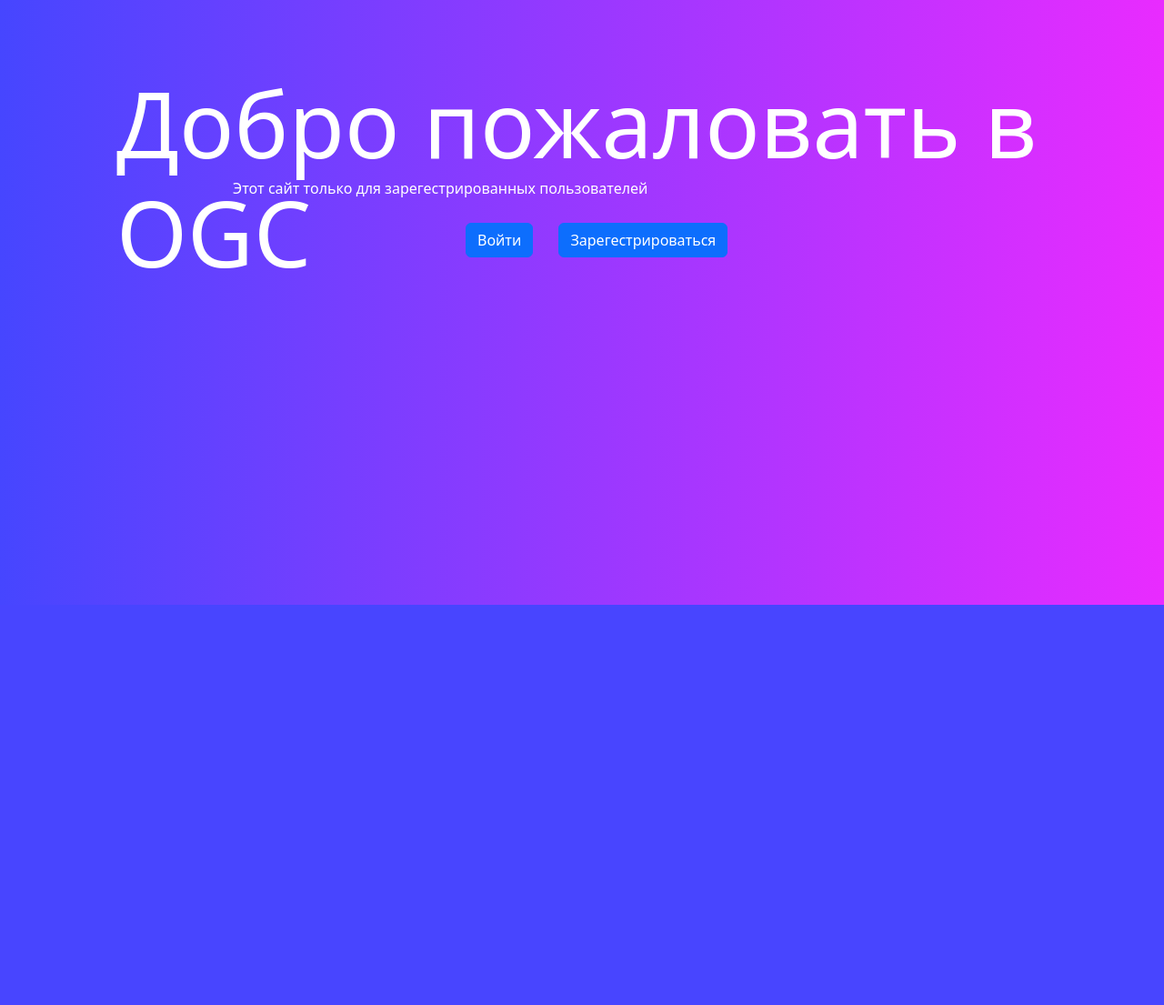
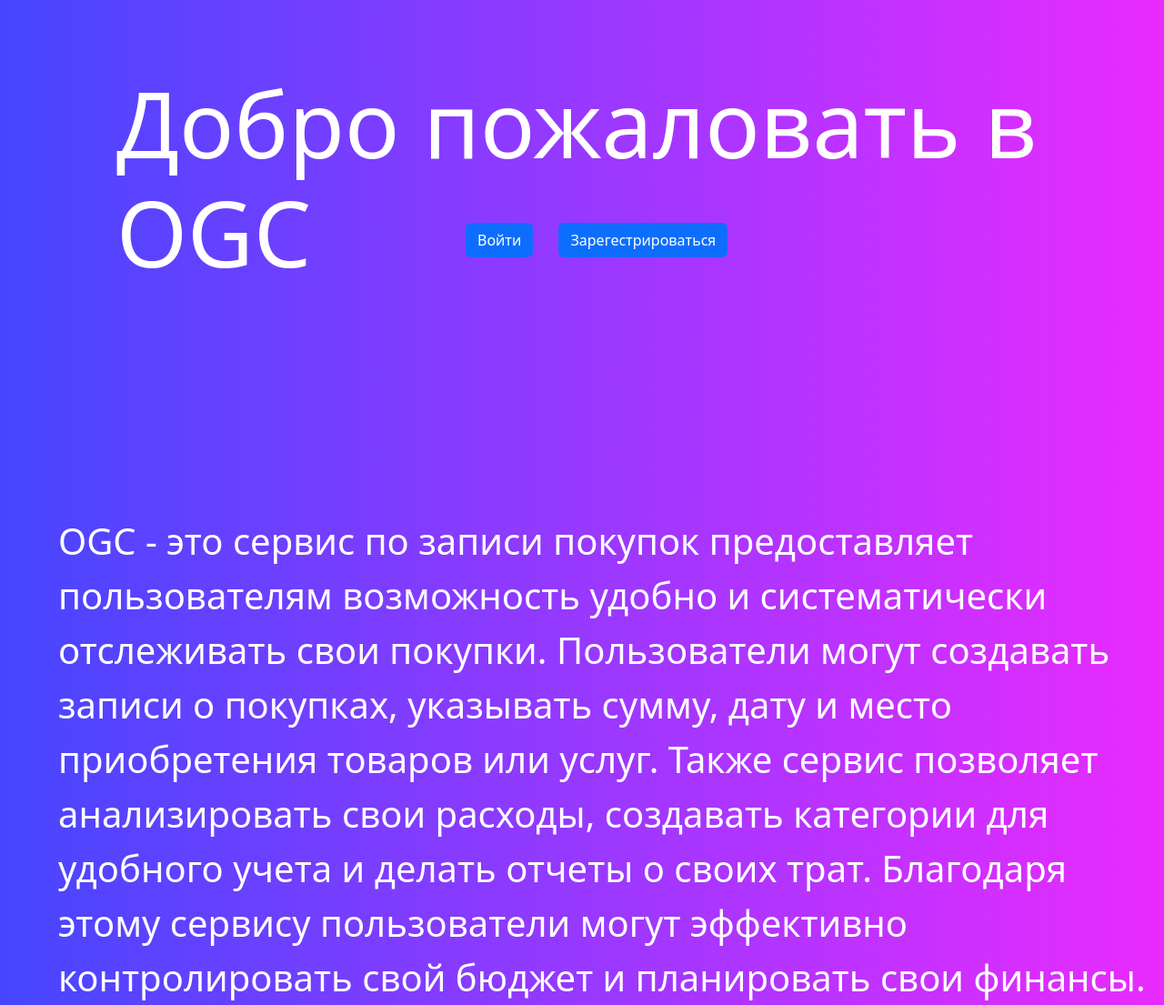
Before and after one commit to Dizeats/project, a Flask app: page / in a window 1280 px wide. Shown: the part 135-1240 px from the top of the page at 91% size. Before the commit the page ends 800 px from the top, so only its background shows below. Run offline with Flask 3, Linux system fonts and the light colour scheme; some libraries are stand-ins or nearby versions.

Commit message:
bez_home_page final_animations Not_translate

```diff
--- a/pro/app/static/styles/home.css
+++ b/pro/app/static/styles/home.css
@@ -48,8 +48,113 @@
 .navbar{
     background-image: linear-gradient(to right, #4646ff, #e92bff);
 }
+
+.slideUp{
+	animation-name: slideUp;
+	-webkit-animation-name: slideUp;
+
+	animation-duration: 2s;
+	-webkit-animation-duration: 2s;
+
+	animation-timing-function: ease;
+	-webkit-animation-timing-function: ease;
+
+	visibility: visible !important;
 }
-h1, p {
-    color: white
-	visibility: hidden;
+
+@keyframes slideUp {
+	0% {
+		transform: translateY(100%);
+	}
+	50%{
+		transform: translateY(-8%);
+	}
+	65%{
+		transform: translateY(4%);
+	}
+	80%{
+		transform: translateY(-4%);
+	}
+	95%{
+		transform: translateY(2%);
+	}
+	100% {
+		transform: translateY(0%);
+	}
 }
+
+@-webkit-keyframes slideUp {
+	0% {
+		-webkit-transform: translateY(100%);
+	}
+	50%{
+		-webkit-transform: translateY(-8%);
+	}
+	65%{
+		-webkit-transform: translateY(4%);
+	}
+	80%{
+		-webkit-transform: translateY(-4%);
+	}
+	95%{
+		-webkit-transform: translateY(2%);
+	}
+	100% {
+		-webkit-transform: translateY(0%);
+	}
+}
+
+.slideLeft{
+	animation-name: slideLeft;
+	-webkit-animation-name: slideLeft;
+
+	animation-duration: 2s;
+	-webkit-animation-duration: 2s;
+
+	animation-timing-function: ease-in-out;
+	-webkit-animation-timing-function: ease-in-out;
+
+	visibility: visible !important;
+}
+
+@keyframes slideLeft {
+	0% {
+		transform: translateX(150%);
+	}
+	50%{
+		transform: translateX(-8%);
+	}
+	65%{
+		transform: translateX(4%);
+	}
+	80%{
+		transform: translateX(-4%);
+	}
+	95%{
+		transform: translateX(2%);
+	}
+	100% {
+		transform: translateX(0%);
+	}
+}
+
+@-webkit-keyframes slideLeft {
+	0% {
+		-webkit-transform: translateX(150%);
+	}
+	50%{
+		-webkit-transform: translateX(-8%);
+	}
+	65%{
+		-webkit-transform: translateX(4%);
+	}
+	80%{
+		-webkit-transform: translateX(-4%);
+	}
+	95%{
+		-webkit-transform: translateX(2%);
+	}
+	100% {
+		-webkit-transform: translateX(0%);
+	}
+}
--- a/pro/app/templates/base_rus.html
+++ b/pro/app/templates/base_rus.html
@@ -1,20 +1,31 @@
 <head>
+    <script src="https://cdn.jsdelivr.net/npm/js-cookie@2/src/js.cookie.min.js"></script>
     <script src="http://code.jquery.com/jquery-1.10.1.min.js"></script>
     <script src="https://cdn.jsdelivr.net/npm/bootstrap@5.3.3/dist/js/bootstrap.bundle.min.js" integrity="sha384-YvpcrYf0tY3lHB60NNkmXc5s9fDVZLESaAA55NDzOxhy9GkcIdslK1eN7N6jIeHz" crossorigin="anonymous">
     </script>
     <link type="text/css" href="{{url_for('static', filename='styles/home.css')}}" rel="stylesheet" />
-    <link rel="preconnect" href="https://fonts.googleapis.com">
-    <link rel="preconnect" href="https://fonts.gstatic.com" crossorigin>
-    <link href="https://fonts.googleapis.com/css2?family=Orbitron:wght@400..900&display=swap" rel="stylesheet">
     <link type="text/css" href="{{url_for('static', filename='styles/registration.css')}}" rel="stylesheet" />
     <link href="https://cdn.jsdelivr.net/npm/bootstrap@5.3.3/dist/css/bootstrap.min.css" rel="stylesheet" integrity="sha384-QWTKZyjpPEjISv5WaRU9OFeRpok6YctnYmDr5pNlyT2bRjXh0JMhjY6hW+ALEwIH" crossorigin="anonymous">
 </head>
+<script>
+	$(window).scroll(function() {
+		$('p1').each(function(){
+		var imagePos = $(this).offset().top;
+
+		var topOfWindow = $(window).scrollTop();
+			if (imagePos < topOfWindow+400) {
+				$(this).addClass("slideUp");
+			}
+		});
+	});
+</script>
 <body class="navbar">
+    <p1 style="color:white;font-size:40px;position: absolute; left: 5%; top: 700px;visibility: hidden;">OGC - это сервис по записи покупок предоставляет пользователям возможность удобно и систематически отслеживать свои покупки. Пользователи могут создавать записи о покупках, указывать сумму, дату и место приобретения товаров или услуг. Также сервис позволяет анализировать свои расходы, создавать категории для удобного учета и делать отчеты о своих трат. Благодаря этому сервису пользователи могут эффективно контролировать свой бюджет и планировать свои финансы.</p1>
+    <p style="position: absolute; left: 30%; top: 1200px;visibility: hidden;">00000</p>
     <h1 class="fadeIn" style="color:white;font-size:100px;position: absolute; left: 10%; top: 210px;">Добро пожаловать в OGC</h1>
     {% block content %}
     <form class="fadeIn" action="" method="post">
         {{ form.hidden_tag() }}
-        <p style="color:white;position: absolute; left: -100%; top: 130px;">Этот сайт только для зарегестрированных пользователей</p>
         <p style="position: absolute; left: 0%; top: 180px;">{{ form.signin(type="submit", class="btn btn-primary") }}</p>
         <p style="position: absolute; left: 40%; top: 180px;">{{ form.register(type="submit", class="btn btn-primary") }}</p>
         {{message}}
--- a/pro/app/templates/registration_rus.html
+++ b/pro/app/templates/registration_rus.html
@@ -1,7 +1,7 @@
 <head>
     <script src="https://cdn.jsdelivr.net/npm/bootstrap@5.3.3/dist/js/bootstrap.bundle.min.js" integrity="sha384-YvpcrYf0tY3lHB60NNkmXc5s9fDVZLESaAA55NDzOxhy9GkcIdslK1eN7N6jIeHz" crossorigin="anonymous">
     </script>
-    <link type="text/css" href="{{url_for('static', filename='styles/home.css')}}" rel="stylesheet" />
+    <link type="text/css" href="{{url_for('static', filename='styles/home1.css')}}" rel="stylesheet" />
     <link rel="preconnect" href="https://fonts.googleapis.com">
     <link rel="preconnect" href="https://fonts.gstatic.com" crossorigin>
     <link href="https://fonts.googleapis.com/css2?family=Orbitron:wght@400..900&display=swap" rel="stylesheet">
@@ -30,8 +30,8 @@
         </div>
     </nav>
      {% block content %}
-    <h1>Регистрация</h1>
-    <form action="" method="post">
+    <h1 class="fadeIn">Регистрация</h1>
+    <form class="fadeIn" action="" method="post">
         {{ form.hidden_tag() }}
         <p>
             {{ form.email.label }}<br>
--- a/pro/app/templates/signin_rus.html
+++ b/pro/app/templates/signin_rus.html
@@ -1,7 +1,7 @@
 <head>
     <script src="https://cdn.jsdelivr.net/npm/bootstrap@5.3.3/dist/js/bootstrap.bundle.min.js" integrity="sha384-YvpcrYf0tY3lHB60NNkmXc5s9fDVZLESaAA55NDzOxhy9GkcIdslK1eN7N6jIeHz" crossorigin="anonymous">
     </script>
-    <link type="text/css" href="{{url_for('static', filename='styles/home.css')}}" rel="stylesheet" />
+    <link type="text/css" href="{{url_for('static', filename='styles/home1.css')}}" rel="stylesheet" />
     <link rel="preconnect" href="https://fonts.googleapis.com">
     <link rel="preconnect" href="https://fonts.gstatic.com" crossorigin>
     <link href="https://fonts.googleapis.com/css2?family=Orbitron:wght@400..900&display=swap" rel="stylesheet">
@@ -30,8 +30,8 @@
         </div>
     </nav>
     {% block content %}
-    <h1>Вход</h1>
-    <form action="" method="post">
+    <h1 class="fadeIn">Вход</h1>
+    <form class="fadeIn" action="" method="post">
         {{ form.hidden_tag() }}
         <p>
             {{ form.email.label }}<br>
```
